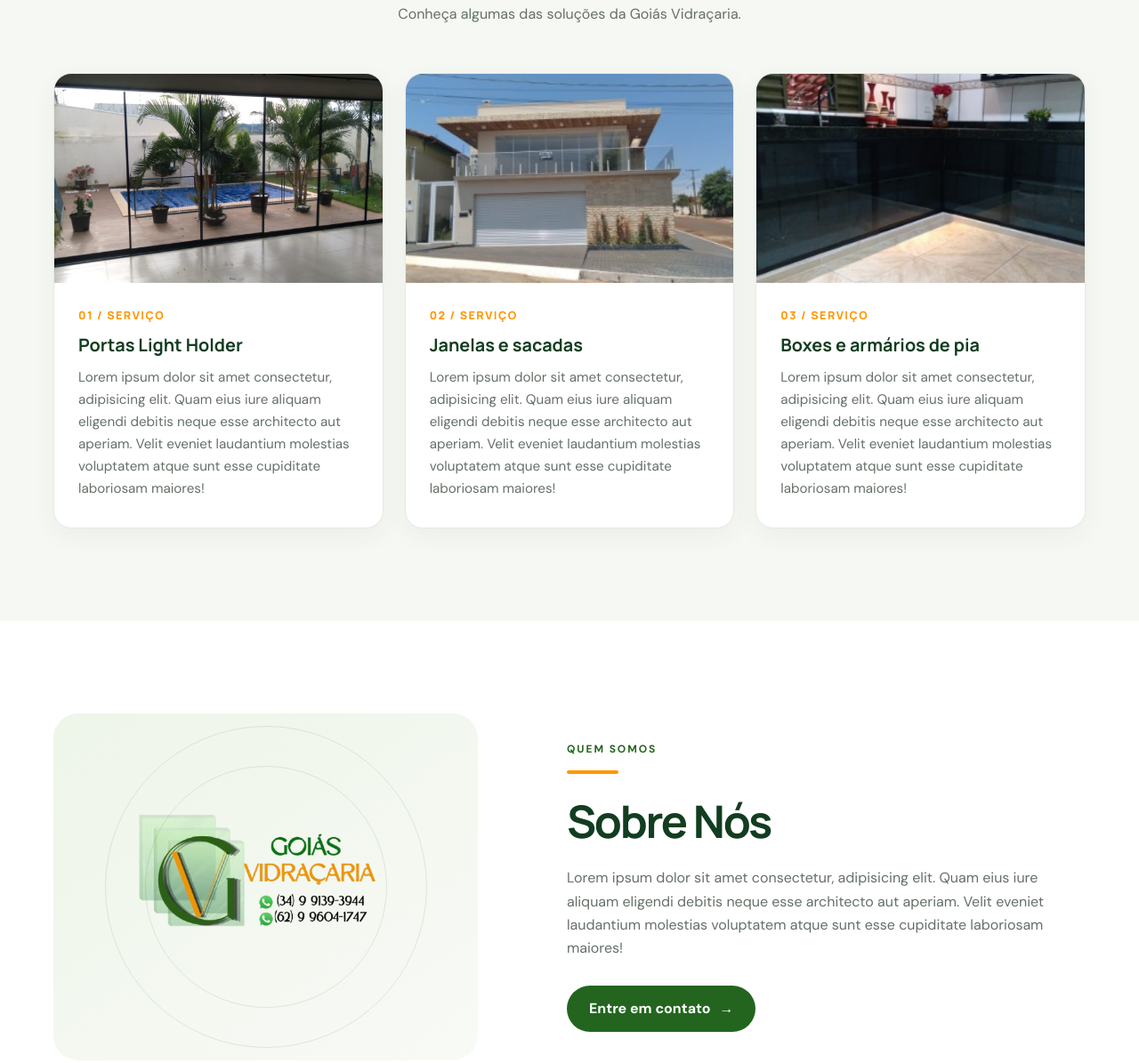
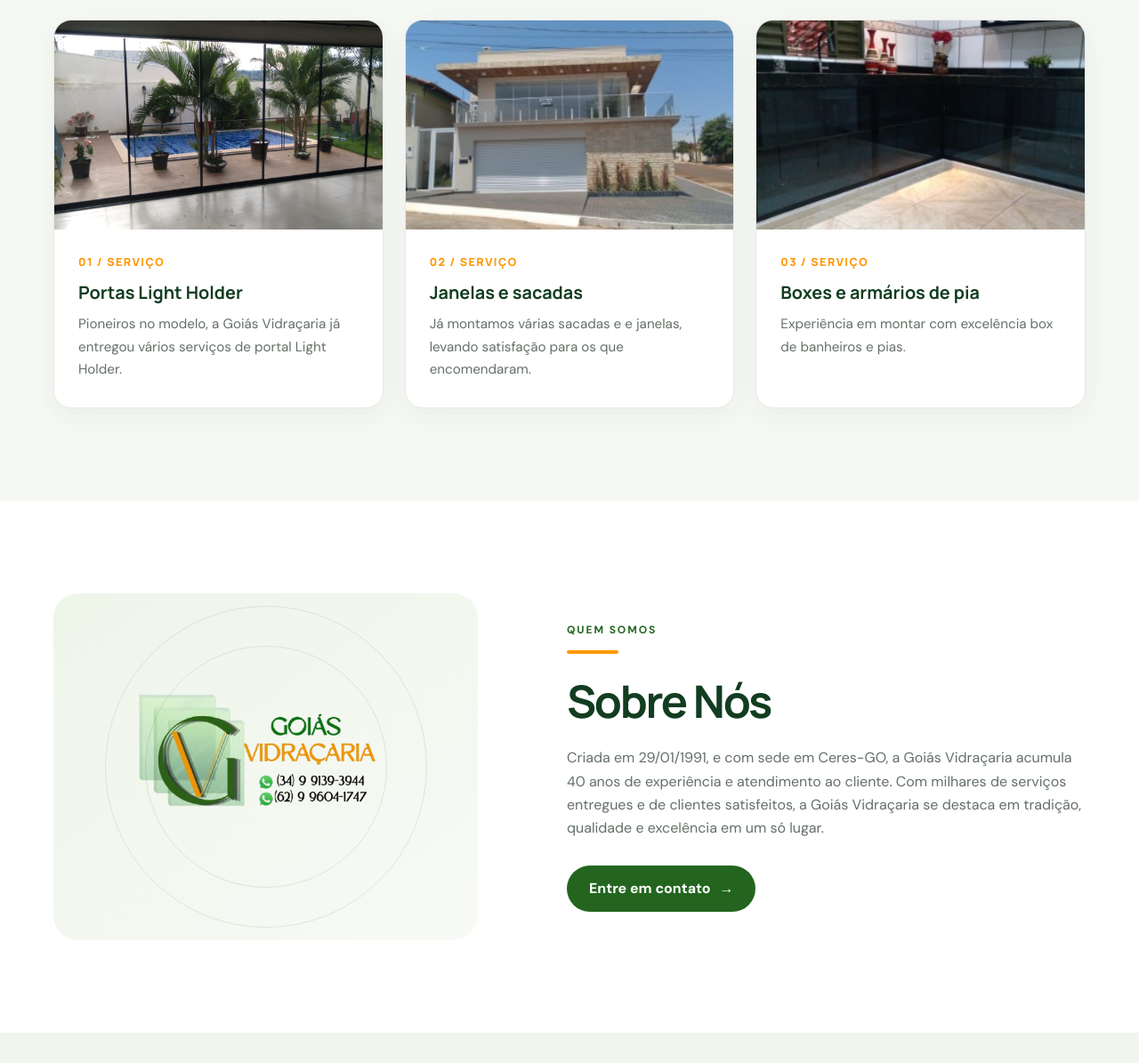
Before and after one commit to goiasvidracaria1992/goiasvidracaria1992.github.io, a plain HTML site: page index.html in a window 1280 px wide. Shown: the part 1243-2438 px from the top of the page at 89% size. Drawn offline with Linux system fonts and the light colour scheme.

Commit message:
Update service descriptions and company info in index.html
Remoção dos Lorem Ipsum

```diff
--- a/index.html
+++ b/index.html
@@ -234,7 +234,7 @@
         <div class="hero-content">
           <div class="eyebrow">Goiás Vidraçaria</div>
           <h1>Excelência em <span>Vidros</span> e Boxes</h1>
-          <p>Lorem ipsum dolor sit, amet consectetur adipisicing elit. Voluptate, doloribus. Nulla, est incidunt error quibusdam ipsam consequuntur expedita suscipit, quo necessitatibus, at fuga ducimus consequatur eius eveniet culpa similique impedit.</p>
+          <p>Experiência em montar com excelência vidros no geral e box de banheiros.</p>
           <a href="#contact" class="button button-primary">Solicitar Orçamento <span aria-hidden="true">→</span></a>
           <div class="hero-note">Atendimento em Ceres/GO</div>
         </div>
@@ -251,15 +251,15 @@
         <div class="services-grid">
           <article class="service-card fade">
             <div class="service-image"><img src="image1.jpg" alt="Portas de vidro em um ambiente residencial" loading="lazy"></div>
-            <div class="service-content"><div class="service-index">01 / SERVIÇO</div><h3>Portas Light Holder</h3><p>Lorem ipsum dolor sit amet consectetur, adipisicing elit. Quam eius iure aliquam eligendi debitis neque esse architecto aut aperiam. Velit eveniet laudantium molestias voluptatem atque sunt esse cupiditate laboriosam maiores!</p></div>
+            <div class="service-content"><div class="service-index">01 / SERVIÇO</div><h3>Portas Light Holder</h3><p>Pioneiros no modelo, a Goiás Vidraçaria já entregou vários serviços de portal Light Holder.</p></div>
           </article>
           <article class="service-card fade">
             <div class="service-image"><img src="kkkkkk.jpg" alt="Projeto de janelas e sacadas" loading="lazy"></div>
-            <div class="service-content"><div class="service-index">02 / SERVIÇO</div><h3>Janelas e sacadas</h3><p>Lorem ipsum dolor sit amet consectetur, adipisicing elit. Quam eius iure aliquam eligendi debitis neque esse architecto aut aperiam. Velit eveniet laudantium molestias voluptatem atque sunt esse cupiditate laboriosam maiores!</p></div>
+            <div class="service-content"><div class="service-index">02 / SERVIÇO</div><h3>Janelas e sacadas</h3><p>Já montamos várias sacadas e  e janelas, levando satisfação para os que encomendaram.</p></div>
           </article>
           <article class="service-card fade">
             <div class="service-image"><img src="baixados.jpeg" alt="Soluções em boxes e armários de pia" loading="lazy"></div>
-            <div class="service-content"><div class="service-index">03 / SERVIÇO</div><h3>Boxes e armários de pia</h3><p>Lorem ipsum dolor sit amet consectetur, adipisicing elit. Quam eius iure aliquam eligendi debitis neque esse architecto aut aperiam. Velit eveniet laudantium molestias voluptatem atque sunt esse cupiditate laboriosam maiores!</p></div>
+            <div class="service-content"><div class="service-index">03 / SERVIÇO</div><h3>Boxes e armários de pia</h3><p>Experiência em montar com excelência box de banheiros e pias.</p></div>
           </article>
         </div>
       </div>
@@ -272,7 +272,7 @@
           <div class="kicker">Quem somos</div>
           <div class="about-accent"></div>
           <h2>Sobre Nós</h2>
-          <p>Lorem ipsum dolor sit amet consectetur, adipisicing elit. Quam eius iure aliquam eligendi debitis neque esse architecto aut aperiam. Velit eveniet laudantium molestias voluptatem atque sunt esse cupiditate laboriosam maiores!</p>
+          <p>Criada em 29/01/1991, e com sede em Ceres-GO, a Goiás Vidraçaria acumula 40 anos de experiência e atendimento ao cliente. Com milhares de serviços entregues e de clientes satisfeitos, a Goiás Vidraçaria se destaca em tradição, qualidade e excelência em um só lugar.</p>
           <a href="#contact" class="button button-green">Entre em contato <span aria-hidden="true">→</span></a>
         </div>
       </div>
```
